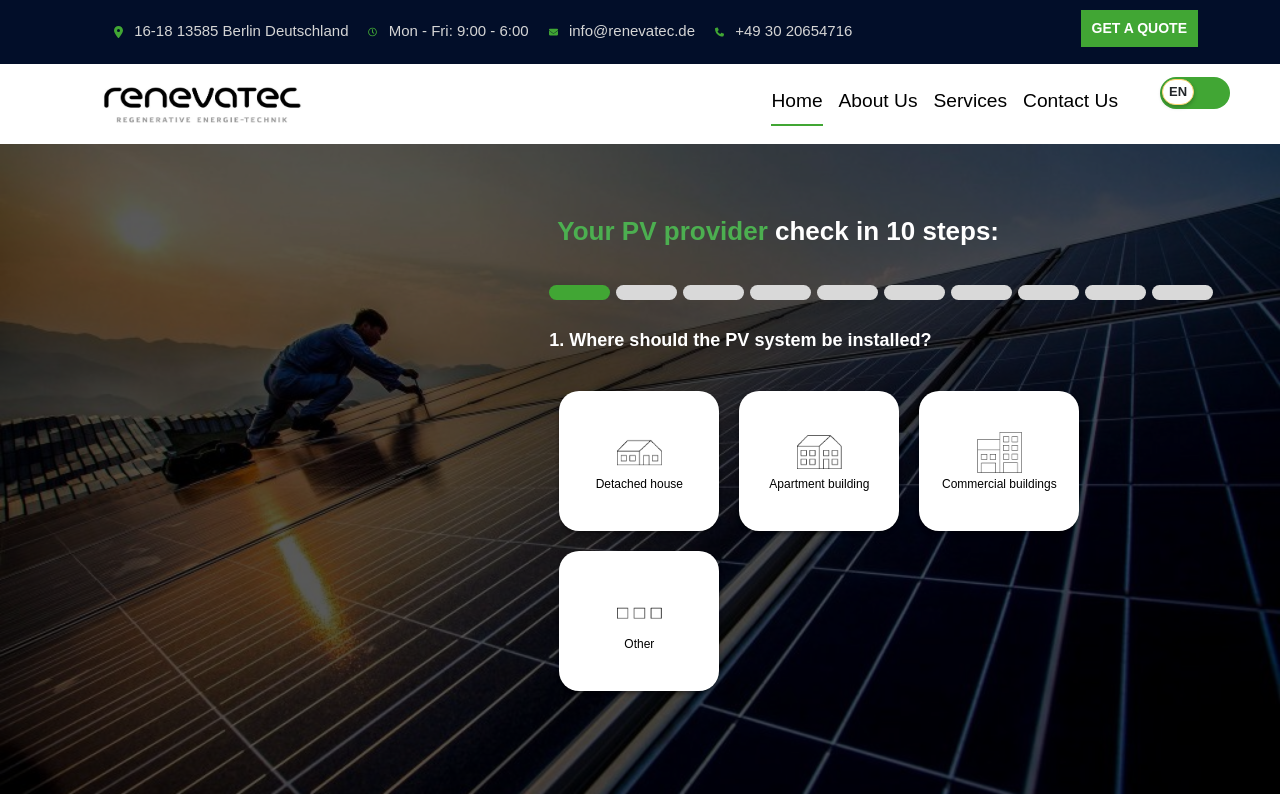
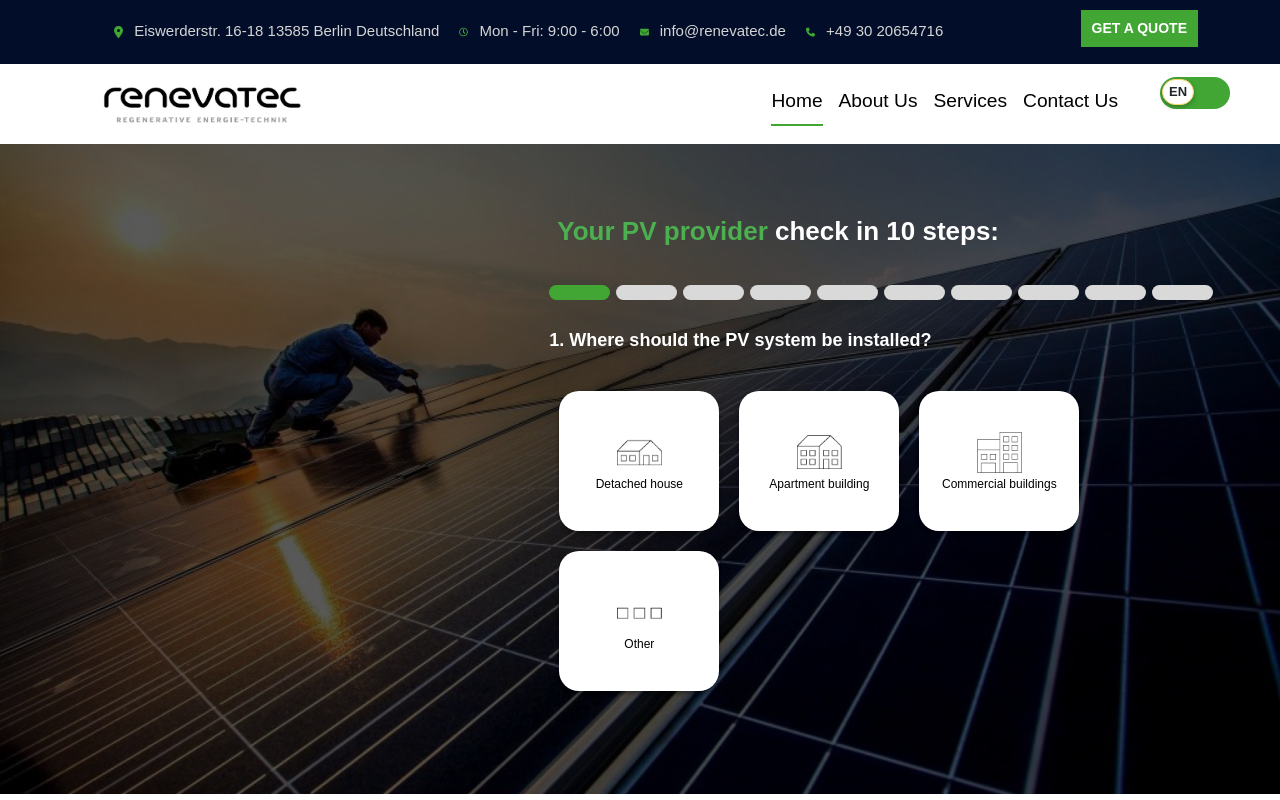
Before and after one commit to phprahul1998/monu-project, a Next.js app: page / in a window 1280 px wide. Shown: the top 800 px of the page. Built offline with nearby package versions, Linux system fonts and the light colour scheme.

Commit message:
hubspot added 1

```diff
--- a/components/Navbar.js
+++ b/components/Navbar.js
@@ -48,7 +48,8 @@ export default function Navbar() {
                 <ul>
                   <li>
                     <a href="#">
-                      <FaLocationDot /> 16-18 13585 Berlin Deutschland
+                      <FaLocationDot /> Eiswerderstr. 16-18 13585 Berlin
+                      Deutschland
                     </a>
                   </li>
                   <li className="hidden-sm">
```
